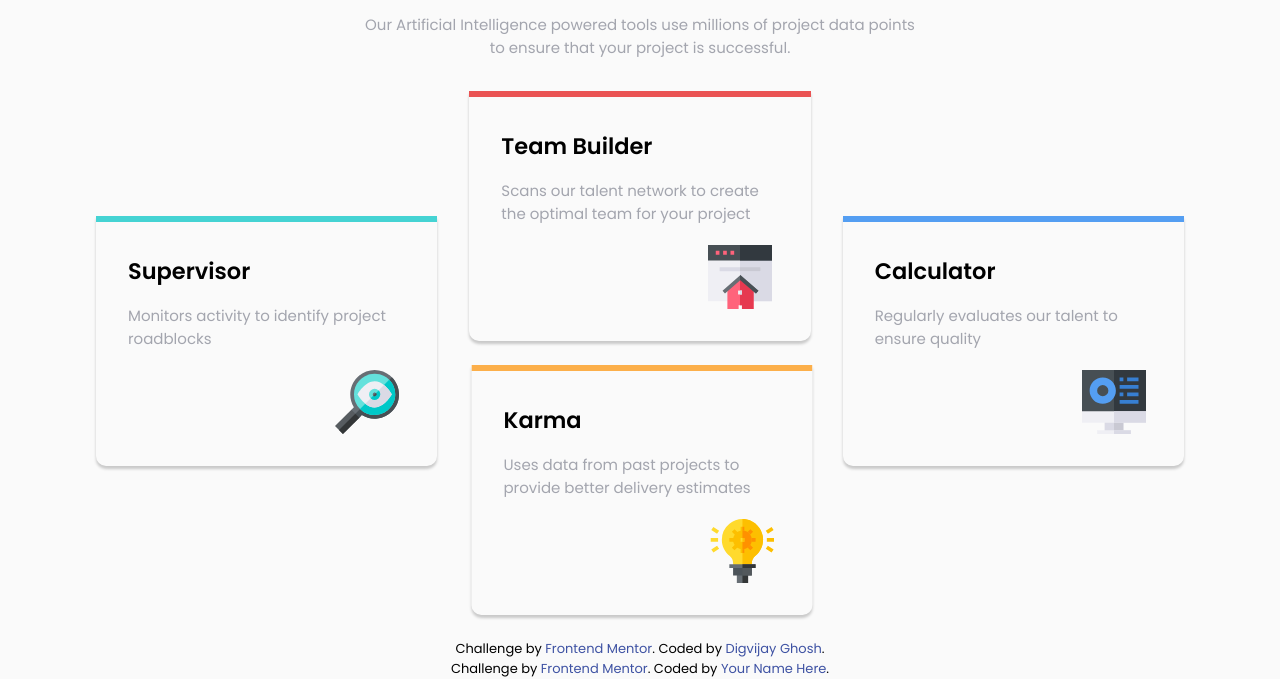
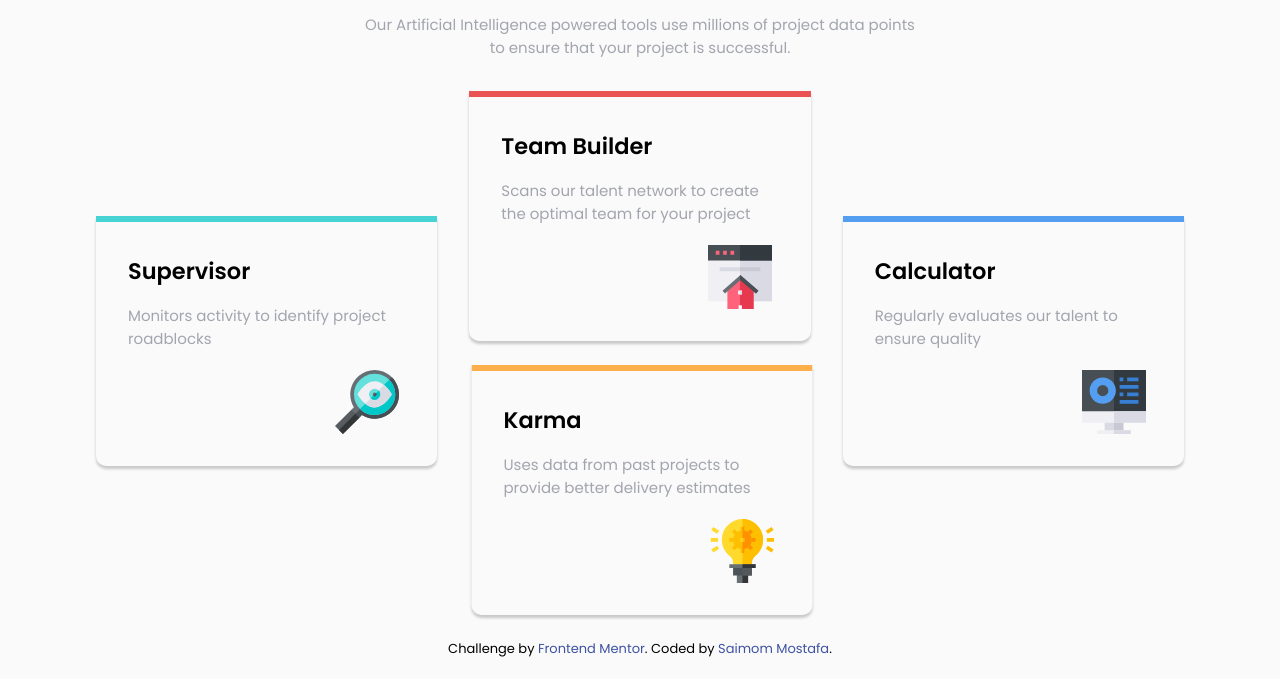
Before and after one commit to saimommostafa9/Practice1, a plain HTML site: page index.html in a window 1280 px wide. Shown: the part 134-813 px from the top of the page. Drawn offline with Linux system fonts and the light colour scheme.

Commit message:
Update index.html

```diff
--- a/index.html
+++ b/index.html
@@ -49,20 +49,12 @@
   </div>
 </article>
 </div>
-   <footer>
+
+  <footer>
     <p class="attribution">
       Challenge by <a href="https://www.frontendmentor.io?ref=challenge" target="_blank">Frontend Mentor</a>.
-      Coded by <a href="#">Digvijay Ghosh</a>.
+      Coded by <a href="https://twitter.com/Saimom_Emon">Saimom Mostafa</a>.
     </p>
   </footer>
 </body>
 </html>
-
-  <footer>
-    <p class="attribution">
-      Challenge by <a href="https://www.frontendmentor.io?ref=challenge" target="_blank">Frontend Mentor</a>.
-      Coded by <a href="#">Your Name Here</a>.
-    </p>
-  </footer>
-</body>
-</html>
```
